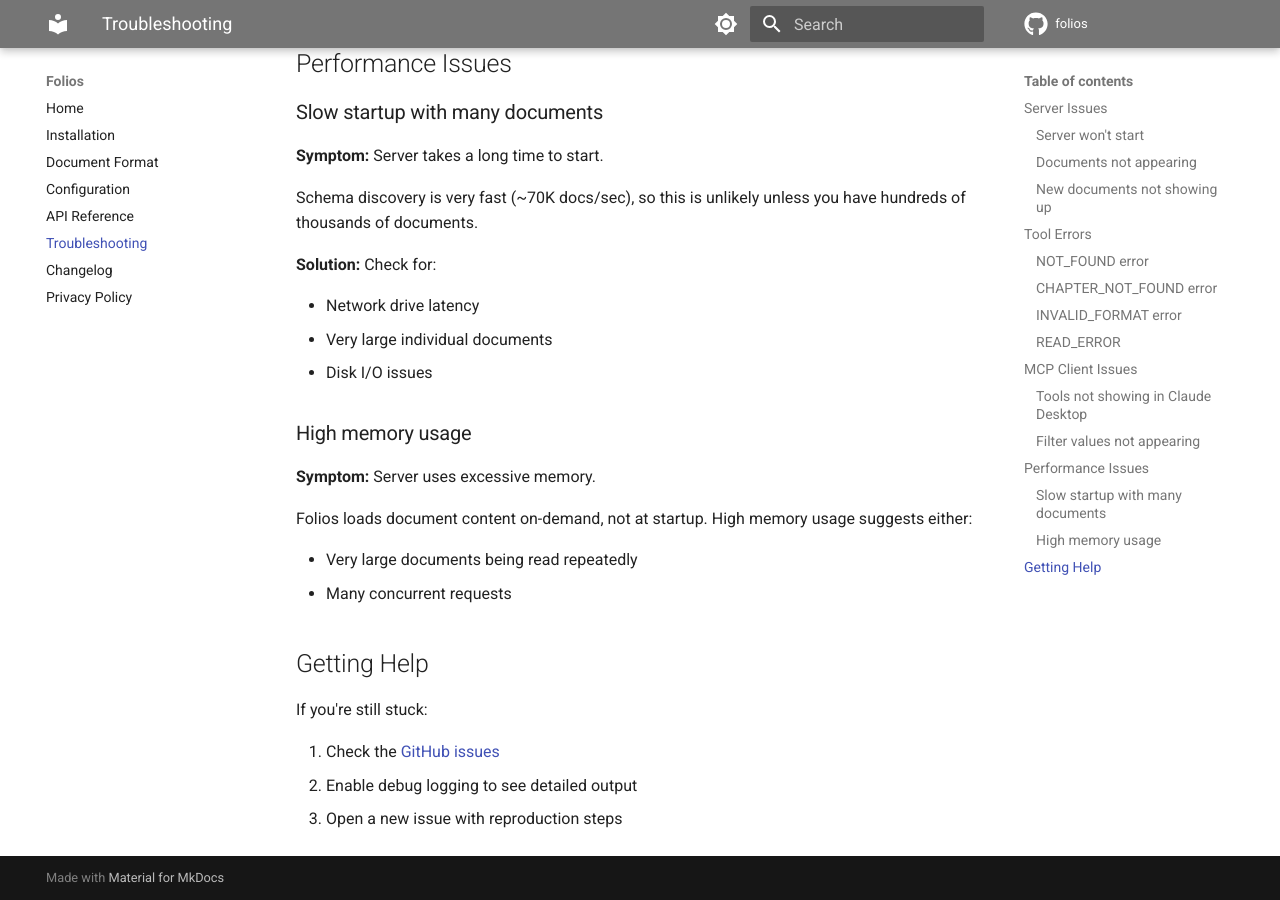
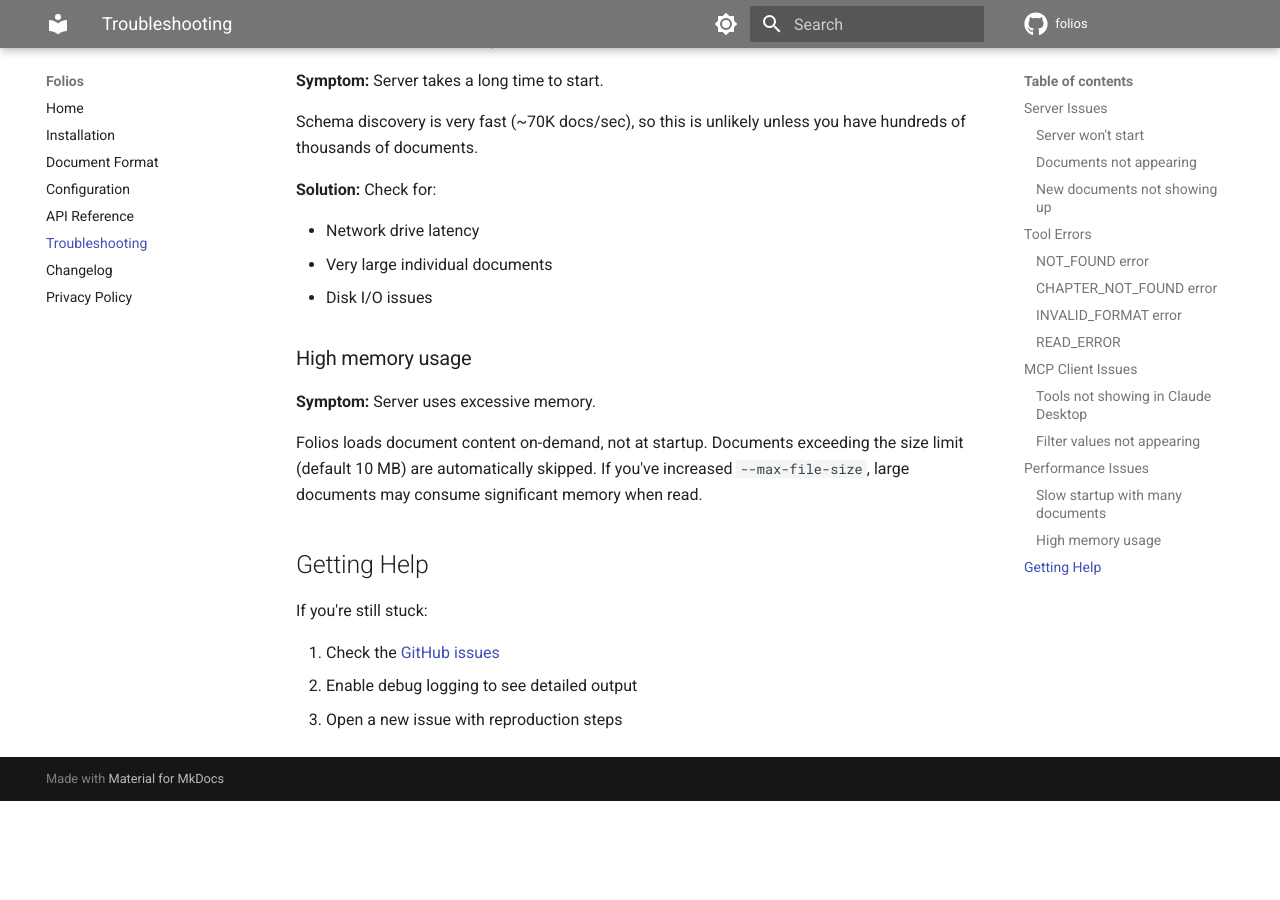
Before and after one commit to alex-pradas/folios, an MkDocs documentation site: the page built from docs/troubleshooting.md, in a window 1280 px wide and 900 px high, scrolled down 3861 px. Built offline with MkDocs 1.6.1 and Material for MkDocs 9.7.7, drawn with Linux system fonts in a browser that asks for light colours; comment, search, counter and statistics services are not loaded; after the commit the page ends 4662 px from its top, so only the background shows below that; some of the changed text lies outside the part shown.

```diff
--- a/docs/troubleshooting.md
+++ b/docs/troubleshooting.md
@@ -188,10 +185,7 @@
 
 **Symptom:** Server uses excessive memory.
 
-Folios loads document content on-demand, not at startup. High memory usage suggests either:
-
-- Very large documents being read repeatedly
-- Many concurrent requests
+Folios loads document content on-demand, not at startup. Documents exceeding the size limit (default 10 MB) are automatically skipped. If you've increased `--max-file-size`, large documents may consume significant memory when read.
 
 ## Getting Help
 
```
Also changed, not shown: other parts of docs/troubleshooting.md (+0 -3 lines).
